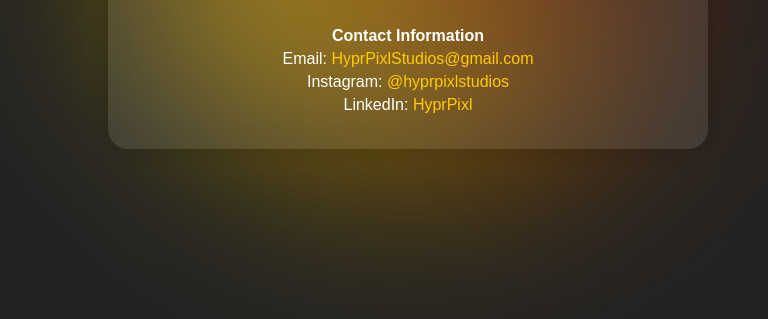
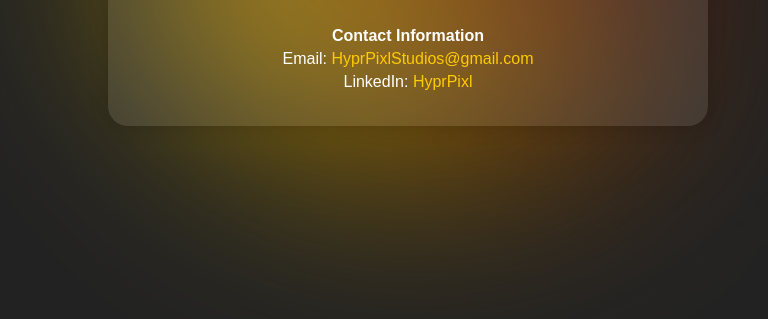
Before and after one commit to HyprPixl/HyprPixl, a plain HTML site: page static/index.html in a window 1280 px wide. Shown: the part 439-758 px from the top of the page, without its empty margins (232-1000 px from the left). Drawn offline with Linux system fonts and the light colour scheme.

Commit message:
Update index.html

```diff
--- a/static/index.html
+++ b/static/index.html
@@ -232,7 +232,7 @@
         <div class="contact-info" id="contact">
             <p><strong>Contact Information</strong></p>
             <p>Email: <a href="mailto:HyprPixlStudios@gmail.com">HyprPixlStudios@gmail.com</a></p>
-            <p>Instagram: <a href="https://www.instagram.com/hyprpixlstudios/" target="_blank">@hyprpixlstudios</a></p>
+            <!--p>Instagram: <a href="https://www.instagram.com/hyprpixlstudios/" target="_blank">@hyprpixlstudios</a></p-->
             <p>LinkedIn: <a href="https://www.linkedin.com/company/hyprpixl/" target="_blank">HyprPixl</a></p>
         </div>
     </div>
```
